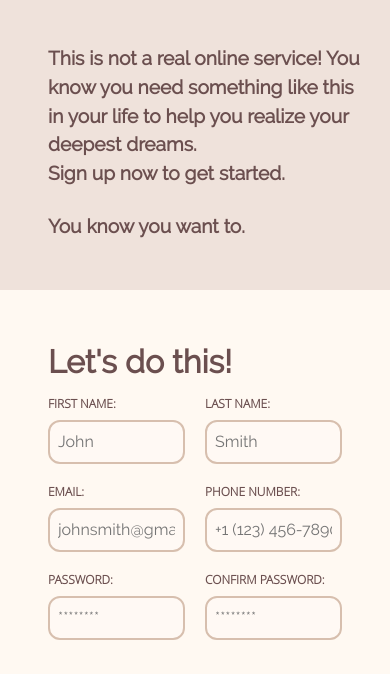
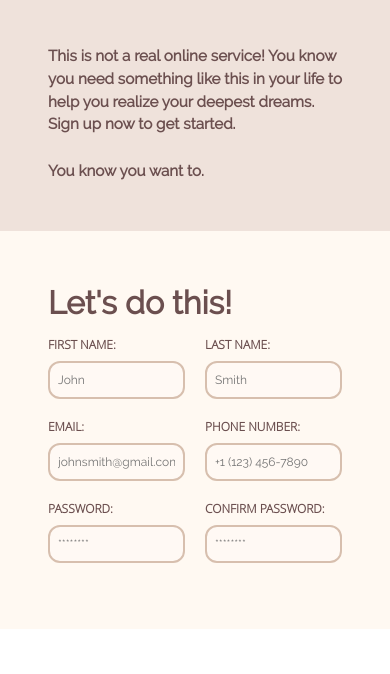
Before and after one commit to MiddleDcoder/sign-up-form, a plain HTML site: page index.html in a window 390 px wide. Shown: the part 159-833 px from the top of the page. Drawn offline with Linux system fonts and the light colour scheme.

Commit message:
adjusted font-sizes on smaller devices

```diff
--- a/style.css
+++ b/style.css
@@ -224,5 +224,11 @@ body {
     label {
       font-size: 0.75rem;
     }
+    input {
+      font-size: 0.75rem;
+    }
+  }
+  .intro-text p {
+    font-size: 0.95rem;
   }
 }
```
